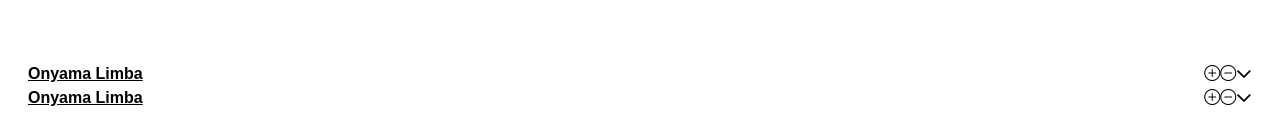
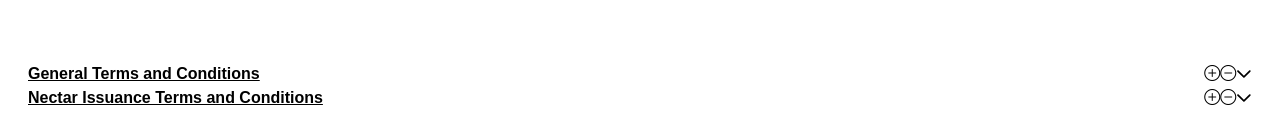
Before and after one commit to ElJefe111944/Esso-Clone, a Vue app: page / in a window 1280 px wide. Shown: the part 3430-3565 px from the top of the page. Built offline with nearby package versions, Linux system fonts and the light colour scheme; a web font is replaced by a local one.

Commit message:
Tabs for accordian added dynamically

```diff
--- a/src/components/terms/TermsContainer.vue
+++ b/src/components/terms/TermsContainer.vue
@@ -1,36 +1,15 @@
 <template>
     <div class="rounded-none">
         <Accordion class="rounded-none">
-            <AccordionTab>
+            <AccordionTab v-for="(tab, index) in tabs" :key="index" @tab-open="openTab(index)">
                 <template #header>
                     <span class="flex justify-between gap-2 w-full">
-                        <span class="font-bold white-space-nowrap">Onyama Limba</span>
+                        <span class="font-bold white-space-nowrap">{{ tab.title }}</span>
                         <span><i class="bi bi-plus-circle"></i><i class="bi bi-dash-circle"></i></span>
                     </span>
                 </template>
                 <p class="m-0">
-                    Sed ut perspiciatis unde omnis iste natus error sit voluptatem accusantium doloremque
-                    laudantium, totam rem aperiam, eaque ipsa quae ab illo inventore veritatis et quasi architecto
-                    beatae vitae dicta sunt explicabo. Nemo enim
-                    ipsam voluptatem quia voluptas sit aspernatur aut odit aut fugit, sed quia consequuntur magni
-                    dolores eos qui ratione voluptatem sequi nesciunt. Consectetur, adipisci velit, sed quia non
-                    numquam eius modi.
-                </p>
-            </AccordionTab>
-            <AccordionTab>
-                <template #header>
-                    <span class="flex justify-between gap-2 w-full">
-                        <span class="font-bold white-space-nowrap">Onyama Limba</span>
-                        <span><i class="bi bi-plus-circle"></i><i class="bi bi-dash-circle"></i></span>
-                    </span>
-                </template>
-                <p class="m-0">
-                    Sed ut perspiciatis unde omnis iste natus error sit voluptatem accusantium doloremque
-                    laudantium, totam rem aperiam, eaque ipsa quae ab illo inventore veritatis et quasi architecto
-                    beatae vitae dicta sunt explicabo. Nemo enim
-                    ipsam voluptatem quia voluptas sit aspernatur aut odit aut fugit, sed quia consequuntur magni
-                    dolores eos qui ratione voluptatem sequi nesciunt. Consectetur, adipisci velit, sed quia non
-                    numquam eius modi.
+                    {{ tab.content }}
                 </p>
             </AccordionTab>
         </Accordion>
@@ -39,10 +18,41 @@
 
 
 <script setup>
+import { ref } from 'vue';
 import Accordion from 'primevue/accordion';
 import AccordionTab from 'primevue/accordiontab';
 
 
+const tabs = ref([
+    {
+        title: 'General Terms and Conditions',
+        content: 'Sed ut perspiciatis unde omnis iste natus error sit voluptatem accusantium doloremque \
+                    laudantium, totam rem aperiam, eaque ipsa quae ab illo inventore veritatis et quasi architecto \
+                    beatae vitae dicta sunt explicabo. Nemo enim \
+                    ipsam voluptatem quia voluptas sit aspernatur aut odit aut fugit, sed quia consequuntur magni\
+                    dolores eos qui ratione voluptatem sequi nesciunt. Consectetur, adipisci velit, sed quia non \
+                    numquam eius modi.',
+        isOpen: false
+    },
+    {
+        title: 'Nectar Issuance Terms and Conditions',
+        content: 'Sed ut perspiciatis unde omnis iste natus error sit voluptatem accusantium doloremque \
+                    laudantium, totam rem aperiam, eaque ipsa quae ab illo inventore veritatis et quasi architecto \
+                    beatae vitae dicta sunt explicabo. Nemo enim \
+                    ipsam voluptatem quia voluptas sit aspernatur aut odit aut fugit, sed quia consequuntur magni\
+                    dolores eos qui ratione voluptatem sequi nesciunt. Consectetur, adipisci velit, sed quia non \
+                    numquam eius modi.',
+        isOpen: false
+    },
+]);
+
+function openTab(index){
+    tabs.value[index].isOpen = true;
+}
+
+function closeTab(index){
+    tabs.value[index].isOpen = false;
+}
 </script>
 
 <style scoped>
```
